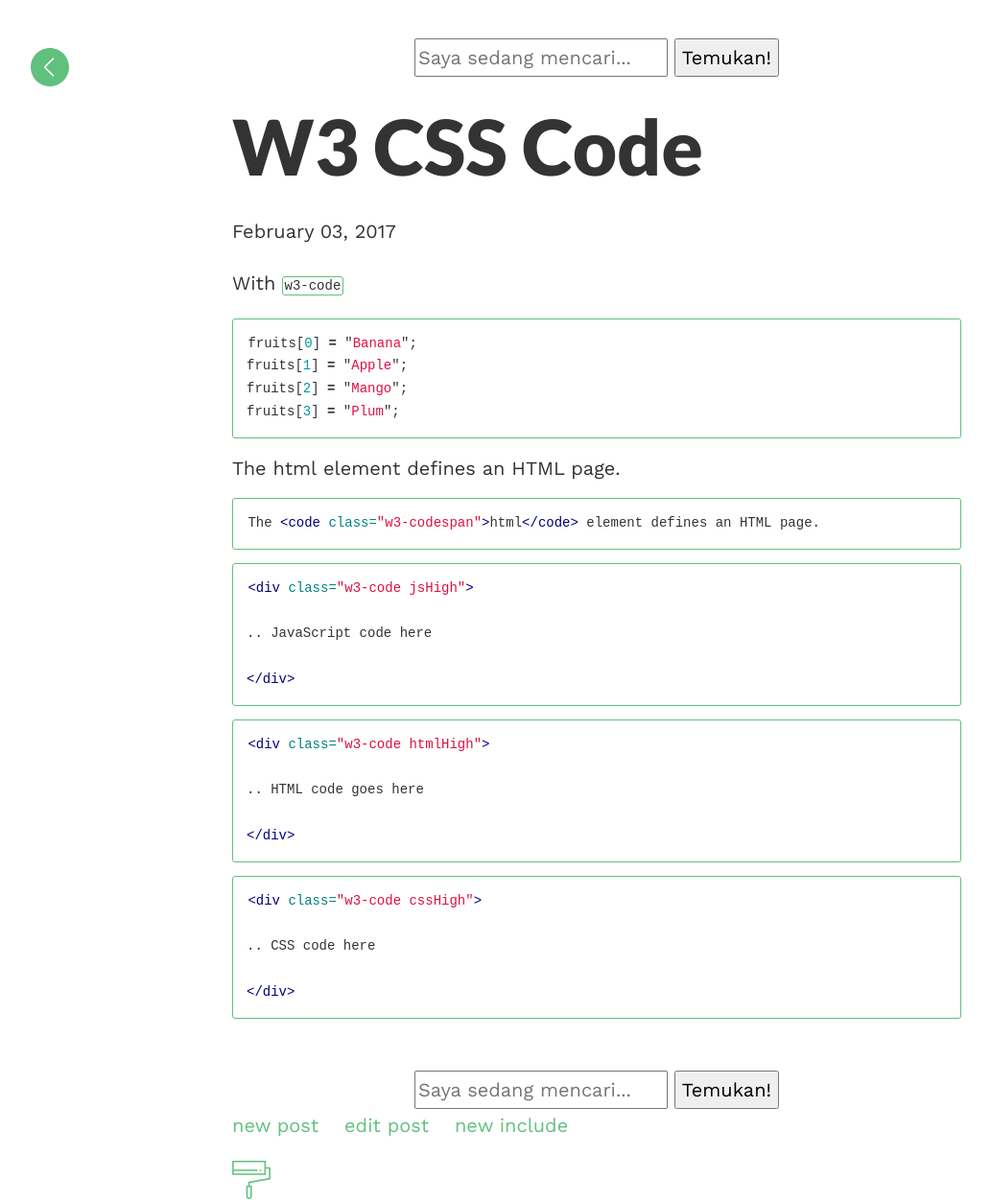
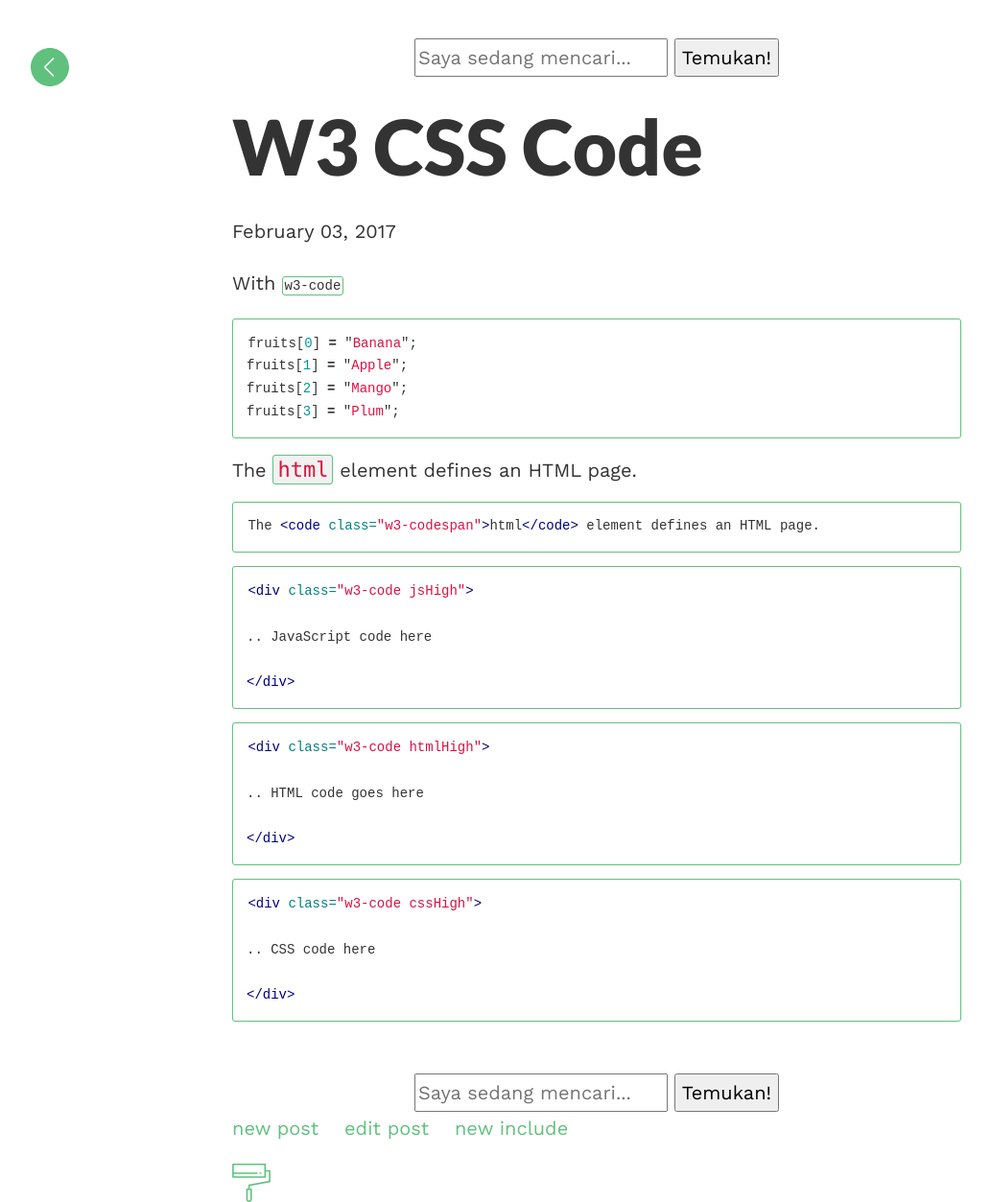
Before and after one commit to mzaini30/w3, a Jekyll site: the page built from _posts/2017-02-03-w3-css-code.md, in a window 1280 px wide. Shown: the whole page at 96% size, without its empty margins (18-1051 px from the left). Built offline with Jekyll 4.4.1, drawn with Linux system fonts in a browser that asks for light colours.

Commit message:
Update 2017-02-03-w3-css-code.md

````diff
--- a/_posts/2017-02-03-w3-css-code.md
+++ b/_posts/2017-02-03-w3-css-code.md
@@ -15,8 +15,8 @@ fruits[3] = "Plum";
 ```
 
 {::nomarkdown}
-The <code class="w3-codespan">html</code> element defines an HTML page.
-{:/nomarkdown}
+The&nbsp;<code class="w3-codespan">html</code>&nbsp;element defines an HTML page.
+{:/}
 
 ```html
 The <code class="w3-codespan">html</code> element defines an HTML page.
````
